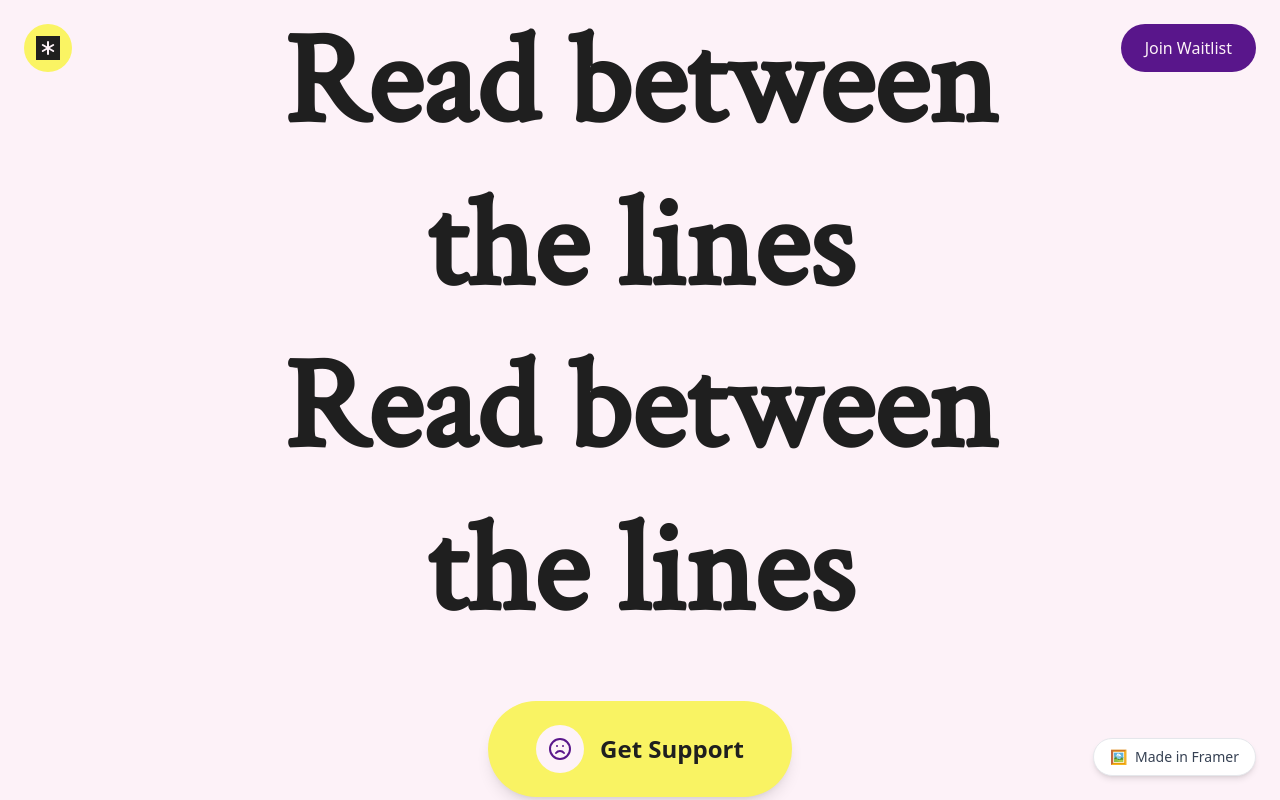
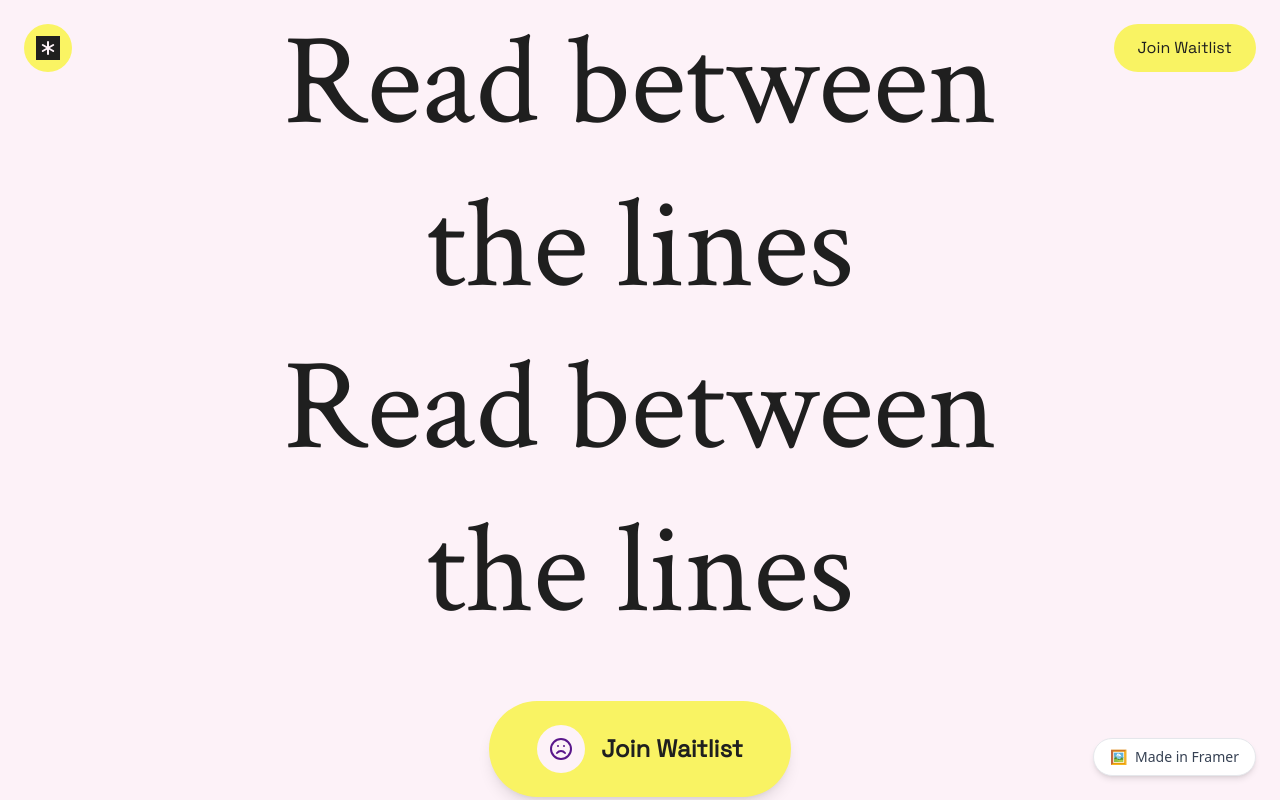
Before and after one commit to pvssynmusic/Jeeb-website, a React (Vite) app: page / in a window 1280 px wide. Built offline with nearby package versions, Linux system fonts and the light colour scheme.

Commit message:
RevisionId:  295543629521489920

```diff
--- a/src/components/generated/LandingPage.tsx
+++ b/src/components/generated/LandingPage.tsx
@@ -39,7 +39,13 @@ export const LandingPage: React.FC = () => {
           scale: 1.02
         }} whileTap={{
           scale: 0.98
-        }} data-magicpath-id="7" data-magicpath-path="LandingPage.tsx">Join Waitlist</motion.button>
+        }} data-magicpath-id="7" data-magicpath-path="LandingPage.tsx" style={{
+          background: "#f9f363",
+          color: "#1f1f1f",
+          fontFamily: "Space Grotesk",
+          textAlign: "center",
+          justifyContent: "center"
+        }}>Join Waitlist</motion.button>
         </nav>
       </header>
 
@@ -58,7 +64,9 @@ export const LandingPage: React.FC = () => {
         }} data-magicpath-id="10" data-magicpath-path="LandingPage.tsx" style={{
           fontFamily: "Crimson Text",
           fontSize: "130px",
-          color: "#1f1f1f"
+          color: "#1f1f1f",
+          fontWeight: "400",
+          fontStyle: "normal"
         }}>Read between the lines<br data-magicpath-id="11" data-magicpath-path="LandingPage.tsx" />Read between the lines</motion.h1>
 
           <motion.button className="inline-flex items-center px-12 py-6 bg-purple-900 text-pink-50 rounded-full text-2xl font-semibold hover:bg-purple-800 transition-colors shadow-lg" initial={{
@@ -77,13 +85,12 @@ export const LandingPage: React.FC = () => {
           scale: 0.98
         }} data-magicpath-id="12" data-magicpath-path="LandingPage.tsx" style={{
           background: "#f9f363",
-          color: "#1f1f1f"
+          color: "#1f1f1f",
+          fontFamily: "Space Grotesk"
         }}>
             <div className="w-12 h-12 bg-pink-50 rounded-full flex items-center justify-center mr-4" data-magicpath-id="13" data-magicpath-path="LandingPage.tsx">
               <Frown className="w-6 h-6 text-purple-900" data-magicpath-id="14" data-magicpath-path="LandingPage.tsx" />
-            </div>
-            Get Support
-          </motion.button>
+            </div>Join Waitlist</motion.button>
         </div>
       </main>
 
--- a/src/index.css
+++ b/src/index.css
@@ -1,4 +1,4 @@
-@import url('https://fonts.googleapis.com/css2?family=Crimson%20Text%3Awght%40400&display=swap');
+@import url('https://fonts.googleapis.com/css2?family=Space%20Grotesk%3Awght%40400&family=Crimson%20Text%3Awght%40400&display=swap');
 @import 'tailwindcss';
 
 @plugin "tailwindcss-animate";
```
